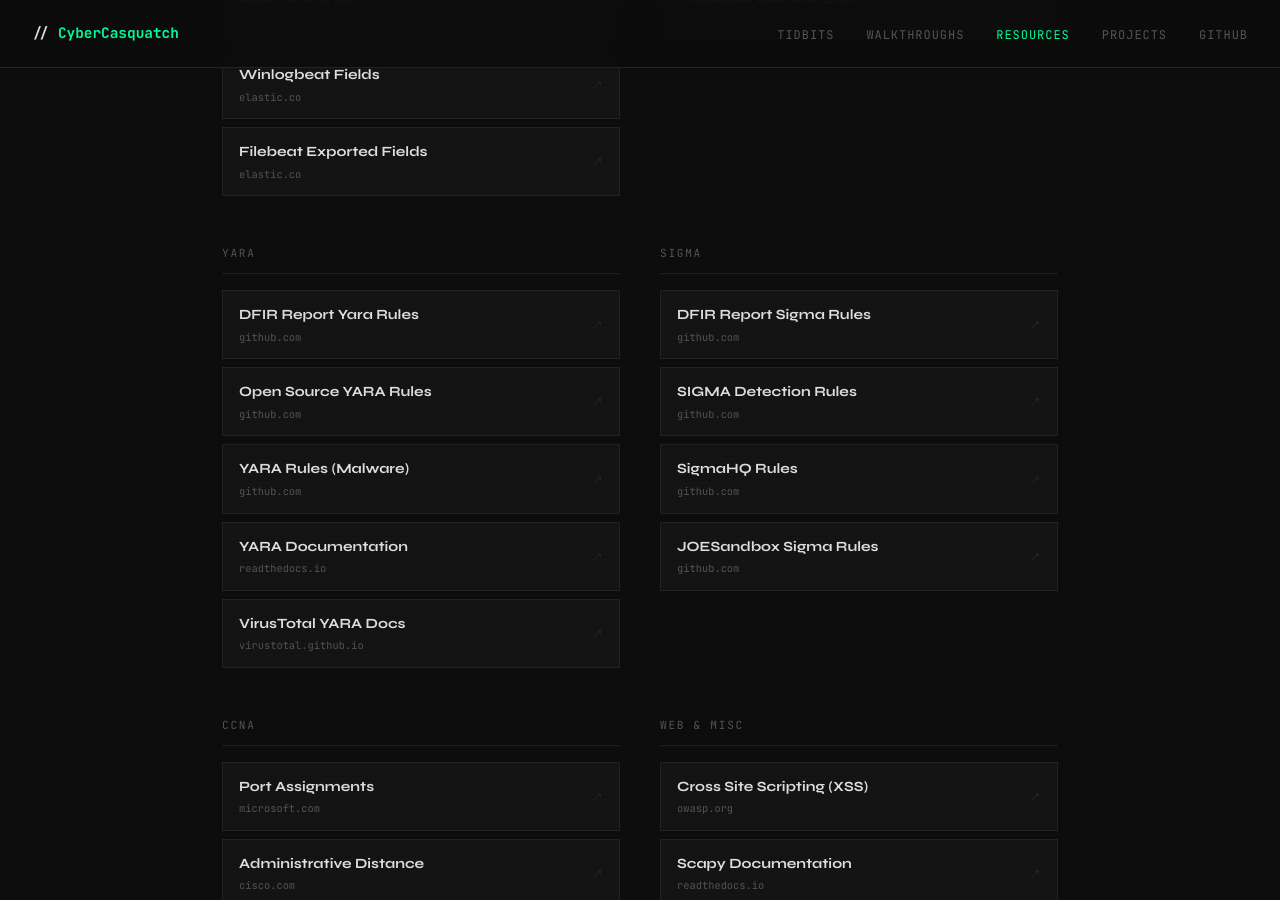
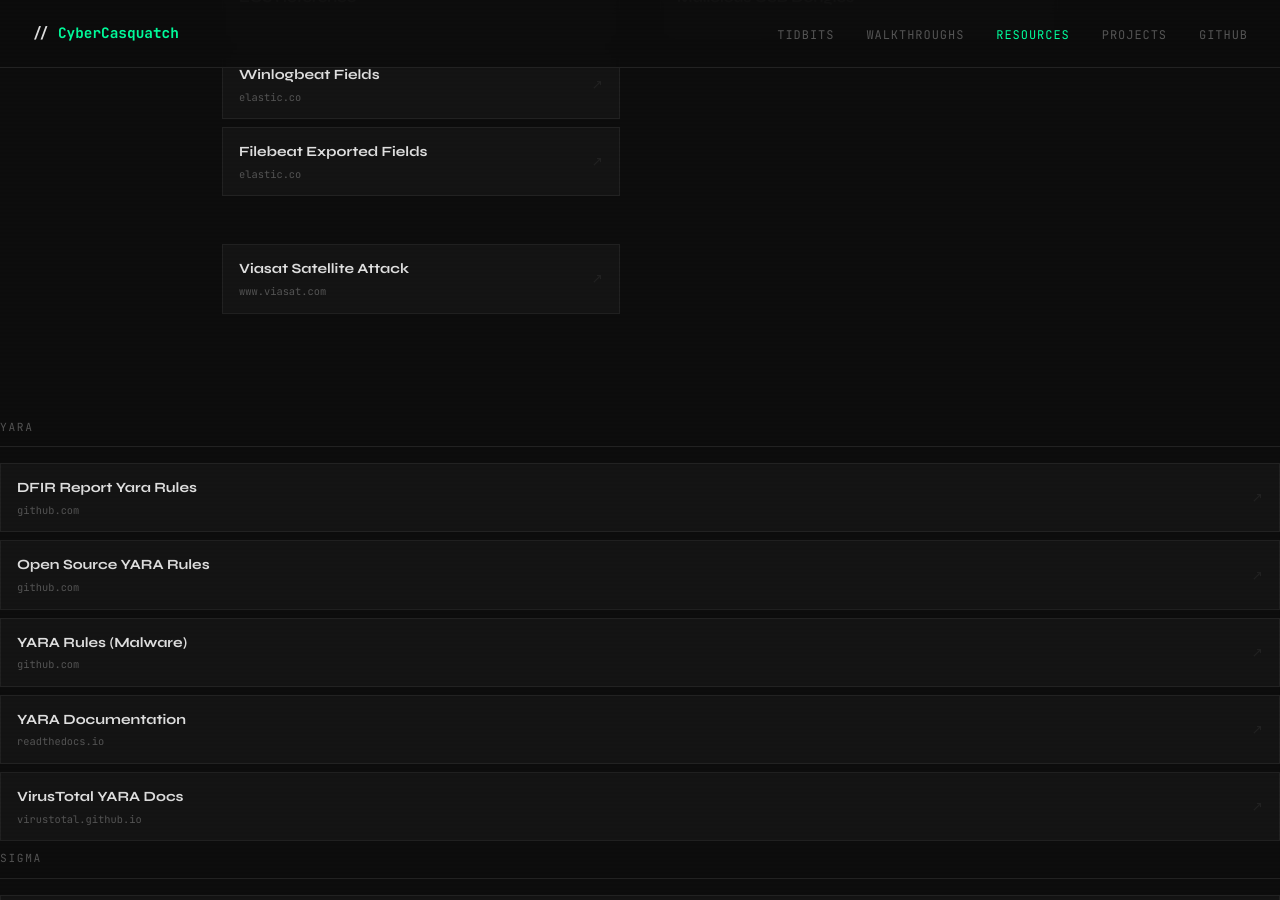
Before and after one commit to CyberCasquatch/cybercasquatch.github.io, a Jekyll site: the page Resources-page/index.html, which Jekyll copies as it is, in a window 1280 px wide and 900 px high, scrolled down 1479 px. Built offline with Jekyll 4.4.1, drawn with Linux system fonts in a browser that asks for light colours.

Commit message:
Add resource link for Viasat Satellite Attack

```diff
--- a/Resources-page/index.html
+++ b/Resources-page/index.html
@@ -162,6 +162,10 @@
       <div><div class="rlink-text">Malicious USB Dongles</div><div class="rlink-domain">csoonline.com</div></div><span class="arrow">↗</span>
     </a>
   </div>
+    <a class="resource-link" href="https://www.viasat.com/perspectives/corporate/2022/ka-sat-network-cyber-attack-overview/" target="_blank">
+      <div><div class="rlink-text">Viasat Satellite Attack</div><div class="rlink-domain">www.viasat.com</div></div><span class="arrow">↗</span>
+    </a>
+  </div>
 
   <div class="section">
     <div class="section-header"><div class="section-title">YARA</div></div>
```
